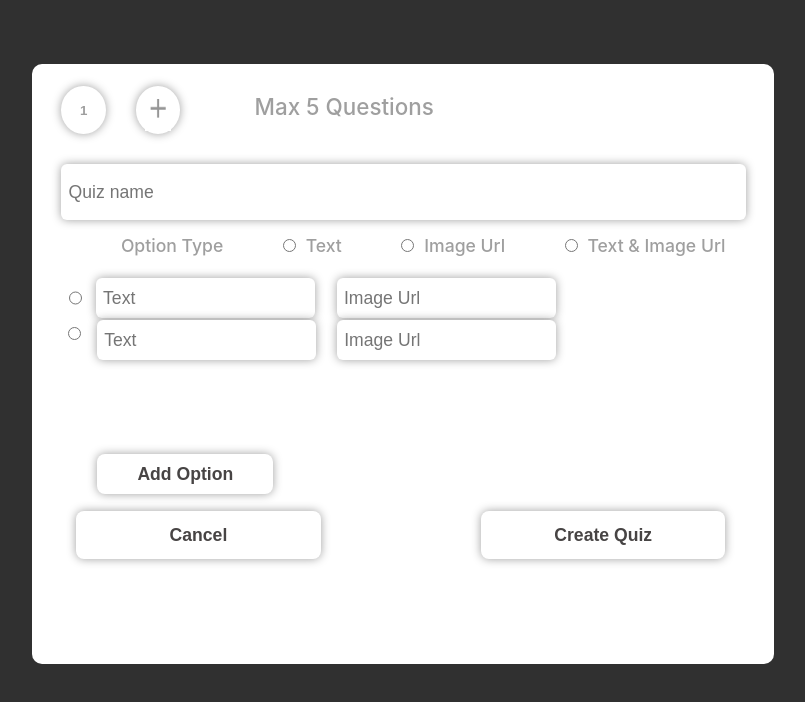
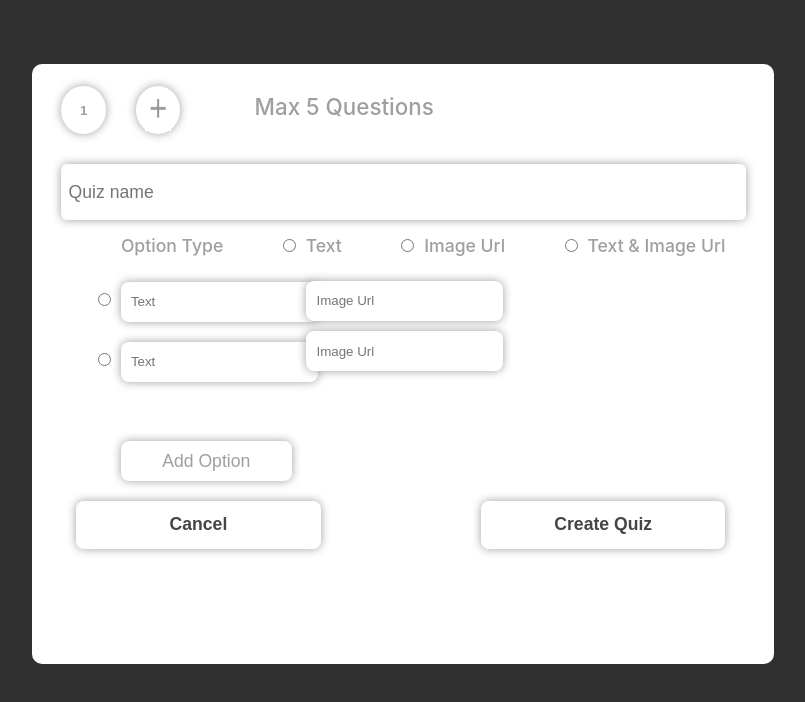
Before and after one commit to abineshkumar94/Cuvette-Final-Client, a React (Create React App) app: page /qanda in a window 1280 px wide. Shown: the top 702 px of the page, without its empty margins (237-1042 px from the left). Built offline with nearby package versions, Linux system fonts and the light colour scheme; a web font is replaced by a local one.

Commit message:
Updated-Code-In-Q&A-Component

```diff
--- a/src/Components/Q&A.js
+++ b/src/Components/Q&A.js
@@ -6,12 +6,15 @@ import DeleteIcon from "../Images/delete.png";
 
 const QandA = () => {
   const [numButtons, setNumButtons] = useState(1);
+
   const [inputVisibility, setInputVisibility] = useState({
     delType3: false,
     delType4: false,
+    delType5: false,
+    delType6: false,
   });
-  const [nextInput, setNextInput] = useState('');
 
+  const [nextInput, setNextInput] = useState("");
   const handleClick = (id) => {
     if (id === "add") {
       if (numButtons < 5) {
@@ -21,24 +24,21 @@ const QandA = () => {
       setNumButtons((prevNumButtons) => prevNumButtons - 1);
     }
   };
-  const handleDeleteClick = (identifier) => {
-    setInputVisibility((prevVisibility) => ({
-       ...prevVisibility,
-       [identifier]: false,
-    }));
-    setNextInput('');
-   };
 
   const handleAddOptionClick = () => {
     if (!inputVisibility.delType3) {
-      setNextInput('delType3');
+      setNextInput("delType3");
     } else if (!inputVisibility.delType4) {
-      setNextInput('delType4');
+      setNextInput("delType4");
+    } else if (!inputVisibility.delType5) {
+      setNextInput("delType5");
+    } else if (!inputVisibility.delType6) {
+      setNextInput("delType6");
     }
   };
 
   useEffect(() => {
-    if (nextInput !== '') {
+    if (nextInput !== "") {
       setInputVisibility((prevVisibility) => ({
         ...prevVisibility,
         [nextInput]: true,
@@ -91,101 +91,117 @@ const QandA = () => {
             <input id="optionType3" type="radio" name="optionType" />
             <label htmlFor="optionType3">Text & Image Url</label>
           </div>
-        </form>
-        <div className={styles.textUrlContainer}>
-          <input id="optionType1" type="radio" name="optionType" />
+          <div className={styles.optionInputContainer}>
+            <div>
               <input
-            id="optionType1"
+                id="optionType4"
+                type="radio"
+                name="optionType"
+                className={styles.radioButton}
+              />
+            </div>
+            <input
               type="text"
               placeholder="Text"
-            className={styles.textUrlForm}
-          />
-          <input
-            id="optionType1"
-            type="text"
-            placeholder="Image Url"
-            className={styles.textUrlForm1}
+              className={styles.optionInput}
             />
             <div>
               <input
-              id="optionType2"
+                id="optionType5"
                 type="radio"
                 name="optionType"
-              className={styles.radioBtn1}
+                className={styles.radioButton}
               />
+            </div>
+
             <input
-              id="optionType2"
               type="text"
               placeholder="Text"
-              className={styles.textUrlForm2}
+              className={styles.optionInput}
             />
+          </div>
+
+          {inputVisibility.delType3 && (
+            <div className={styles.optionInputContainer1}>
+              <div>
                 <input
-              id="optionType2"
+                  id="optionType6"
+                  type="radio"
+                  name="optionType"
+                  className={styles.radioButton1}
+                />
+              </div>
+              <input
+                type="text"
+                placeholder="Text"
+                className={styles.optionInput}
+              />
+            </div>
+          )}
+          {inputVisibility.delType4 && (
+            <div className={styles.optionInputContainer2}>
+              <div>
+                <input
+                  id="optionType7"
+                  type="radio"
+                  name="optionType"
+                  className={styles.radioButton1}
+                />
+              </div>
+              <input
+                type="text"
+                placeholder="Text"
+                className={styles.optionInput}
+              />
+            </div>
+          )}
+
+          <div className={styles.optionInputContainer3}>
+            <input
+              id="optionType4"
               type="text"
               placeholder="Image Url"
-              className={styles.textUrlForm3}
+              className={styles.optionInput}
+            />
+          </div>
+          <div className={styles.optionInputContainer4}>
+            <input
+              id="optionType5"
+              type="text"
+              placeholder="Image Url"
+              className={styles.optionInput}
             />
           </div>
           {inputVisibility.delType3 && (
-            <div>
+            <div className={styles.Container5}>
               <input
-              id="delType3"
-              type="radio"
-              name="optionType"
-              className={styles.radioBtn2}
-            />
-            <input
-              id="delType3Text"
-              type="text"
-              placeholder="Text"
-              className={styles.textUrlForm4}
-            />
-            <input
-              id="delType3Image"
+                id="optionType8"
                 type="text"
                 placeholder="Image Url"
-              className={styles.textUrlForm5}
+                className={styles.optionInput}
               />
-            <button
-              className={styles.deleteIcon1}
-              onClick={() => handleDeleteClick("delType3")}
-            >
-              <img src={DeleteIcon} alt="Delete" />
-            </button>
             </div>
           )}
+
           {inputVisibility.delType4 && (
-            <div>
+            <div className={styles.Container6}>
               <input
-              id="delType4"
-              type="radio"
-              name="optionType"
-              className={styles.radioBtn3}
-            />
-            <input
-              id="delType3Text"
-              type="text"
-              placeholder="Text"
-              className={styles.textUrlForm6}
-            />
-            <input
-              id="delType4Image"
+                id="optionType9"
                 type="text"
                 placeholder="Image Url"
-              className={styles.textUrlForm7}
+                className={styles.optionInput}
               />
-            <button
-              className={styles.deleteIcon2}
-              onClick={() => handleDeleteClick("delType4")}
-            >
-              <img src={DeleteIcon} alt="Delete" />
-            </button>
             </div>
           )}
-        {!inputVisibility.delType3 || !inputVisibility.delType4 ? (
-        <button className={styles.addOptionBtn} onClick={handleAddOptionClick}>Add Option</button>
-      ) : null}
-        </div>
+        </form>
+        {!(inputVisibility.delType3 && inputVisibility.delType4) && (
+          <button
+            onClick={handleAddOptionClick}
+            className={styles.addOptionbtn}
+          >
+            Add Option
+          </button>
+        )}
         <div className={styles.caCqContainer}>
           <button className={`${styles.caCqBtns} ${styles.cancelBtn}`}>
             Cancel
--- a/src/Components/q&a.module.css
+++ b/src/Components/q&a.module.css
@@ -106,200 +106,126 @@
   background-color: #000000;
 }
 
-.textUrlContainer {
-  position: relative;
+.optionInputContainer {
+  position: absolute;
   display: flex;
-  margin-top: 3%;
-  margin-left: 5%;
+  align-items: center;
+  gap: 10px;
+  flex-direction: column;
+  margin-top: 5%;
 }
 
-.textUrlForm {
-  width: 30%;
+.optionInputContainer1 {
+  position: absolute;
+  display: flex;
+  align-items: center;
+  gap: 10px;
+  flex-direction: column;
+  margin-top: 18%;
+}
+
+.optionInputContainer2 {
+  position: absolute;
+  display: flex;
+  align-items: center;
+  gap: 10px;
+  flex-direction: column;
+  margin-top: 24%;
+}
+
+.optionInputContainer3 {
+  position: absolute;
+  display: flex;
+  align-items: center;
+  gap: 10px;
+  flex-direction: column;
+  margin-top: 6.2%;
+  margin-left: 25%;
+}
+
+
+.optionInputContainer4 {
+  position: absolute;
+  display: flex;
+  align-items: center;
+  gap: 10px;
+  flex-direction: column;
+  margin-top: 13%;
+  margin-left: 25%;
+}
+
+.Container5 {
+  position: absolute;
+  display: flex;
+  align-items: center;
+  gap: 10px;
+  flex-direction: column;
+  margin-top: 19.5%;
+  margin-left: 3%;
+  right: 51%;
+}
+
+
+.Container6 {
+  position: absolute;
+  display: flex;
+  align-items: center;
+  gap: 10px;
+  flex-direction: column;
+  margin-top: 25.2%;
+  margin-left: 3%;
+  right: 51%;
+}
+
+.radioButton {
+  position: absolute;
+  right: 100%;
+  margin-top: 10%;
+}
+
+.radioButton1 {
+  position: absolute;
+  right: 100%;
+  margin-top: 9%;
+}
+
+
+
+.optionInput {
+  height: 2em;
+  border-radius: 8px;
   height: 5vh;
-  margin-left: 2%;
-  border-radius: 8px;
   outline: none;
   border: none;
-  border-radius: 6px;
+  background-color: #ffffff;
+  padding: 0 10px;
   box-shadow: 0px 0px 10px 0px #9f9f9f;
-  font-size: 1.1em;
-  padding-left: 1%;
   color: #9f9f9f;
 }
 
-.textUrlForm1 {
-  width: 30%;
+
+
+.addOptionbtn {
+  position: absolute;
+  margin-left: 12%;
+  border-radius: 8px;
+  width: 23%;
   height: 5vh;
-  margin-left: 38%;
-  position: absolute;
-  border-radius: 8px;
+  margin-top: 25%;
+  background-color: #ffffff;
   border: none;
-  border-radius: 6px;
   box-shadow: 0px 0px 10px 0px #9f9f9f;
   font-size: 1.1em;
-  padding-left: 1%;
   color: #9f9f9f;
-  outline: none;
-}
-
-.radioBtn1 {
-  position: absolute;
-  margin-left: -35%;
-  margin-top: 7%;
-}
-
-.textUrlForm2 {
-  width: 30%;
-  height: 5vh;
-  margin-left: 4%;
-  border-radius: 8px;
-  outline: none;
-  border: none;
-  border-radius: 6px;
-  box-shadow: 0px 0px 10px 0px #9f9f9f;
-  font-size: 1.1em;
-  padding-left: 1%;
-  color: #9f9f9f;
-  position: absolute;
-  margin-top: 6%;
-  right: 65%;
-}
-
-.textUrlForm3 {
-  width: 30%;
-  height: 5vh;
-  margin-left: 3.2%;
-  position: absolute;
-  border-radius: 8px;
-  border: none;
-  border-radius: 6px;
-  box-shadow: 0px 0px 10px 0px #9f9f9f;
-  font-size: 1.1em;
-  padding-left: 1%;
-  color: #9f9f9f;
-  outline: none;
-  margin-top: 6%;
-}
-
-.radioBtn2 {
-  position: absolute;
-  margin-left: -35%;
-  margin-top: 13%;
-}
-
-.textUrlForm4 {
-  width: 30%;
-  height: 5vh;
-  margin-left: 4%;
-  border-radius: 8px;
-  outline: none;
-  border: none;
-  border-radius: 6px;
-  box-shadow: 0px 0px 10px 0px #9f9f9f;
-  font-size: 1.1em;
-  padding-left: 1%;
-  color: #9f9f9f;
-  position: absolute;
-  margin-top: 12%;
-  right: 65%;
-}
-
-.textUrlForm5 {
-  width: 30%;
-  height: 5vh;
-  margin-left: 3.2%;
-  position: absolute;
-  border-radius: 8px;
-  border: none;
-  border-radius: 6px;
-  box-shadow: 0px 0px 10px 0px #9f9f9f;
-  font-size: 1.1em;
-  padding-left: 1%;
-  color: #9f9f9f;
-  outline: none;
-  margin-top: 12%;
-}
-
-.deleteIcon1 {
-    position: absolute;
-    margin-top: 12.5%;
-    margin-left: 36%;
-    border: none;
-    background-color: #ffffff;
-    cursor: pointer;
-  }
-
-.radioBtn3 {
-  position: absolute;
-  margin-left: -35%;
-  margin-top: 19%;
-}
-
-.textUrlForm6 {
-  width: 30%;
-  height: 5vh;
-  margin-left: 4%;
-  border-radius: 8px;
-  outline: none;
-  border: none;
-  border-radius: 6px;
-  box-shadow: 0px 0px 10px 0px #9f9f9f;
-  font-size: 1.1em;
-  padding-left: 1%;
-  color: #9f9f9f;
-  position: absolute;
-  margin-top: 18%;
-  right: 65%;
-}
-
-.textUrlForm7 {
-  width: 30%;
-  height: 5vh;
-  margin-left: 3.2%;
-  position: absolute;
-  border-radius: 8px;
-  border: none;
-  border-radius: 6px;
-  box-shadow: 0px 0px 10px 0px #9f9f9f;
-  font-size: 1.1em;
-  padding-left: 1%;
-  color: #9f9f9f;
-  outline: none;
-  margin-top: 18%;
-}
-
-.deleteIcon2 {
-  position: absolute;
-  margin-top: 19%;
-  margin-left: 36%;
-  border: none;
-  background-color: #ffffff;
-  cursor: pointer;
-}
-
-
-.addOptionBtn {
-    position: absolute;
-    margin-top: 25%;
-    margin-left: 4%;
-    width: 25%;
-    height: 5vh;
-    border-radius: 8px;
-    border: none;
-    background-color: #ffffff;
-    box-shadow: 0px 0px 10px 0px #9f9f9f;
-    cursor: pointer;
-    color: #474444;
-    font-weight: 600;
-    font-size: 1.1em;
 }
 
 .caCqContainer {
   display: flex;
   position: relative;
-    margin-top: 26%;
+
   gap: 23%;
   margin-left: 6%;
+  margin-top: 33%;
 }
 
 .caCqBtns {
```
Lines whose indentation alone changed are shown as unchanged.
